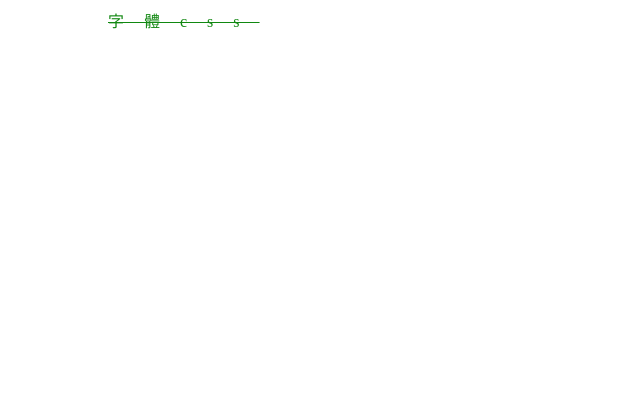
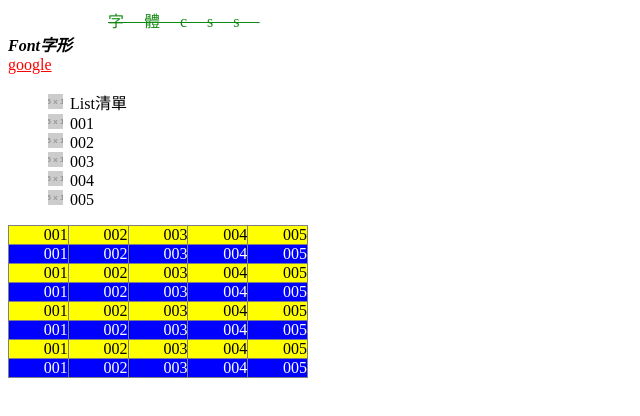
Before and after one commit to Howard0719/3411007077, a plain HTML site: page css_all.html in a window 1280 px wide. Shown: the whole page, without its empty margins (0-640 px from the left). Drawn offline with Linux system fonts and the light colour scheme; placeholder pictures from the web are drawn by us.

Commit message:
Add files via upload

```diff
--- a/css_all.html
+++ b/css_all.html
@@ -38,11 +38,156 @@
         .text_spacing{
             letter-spacing: 20px;
         }
+    /* Front 字形 */
+        /* 字體樣式 */
+        .font_style{
+            /* 正常 /*
+            /* font-style:normal; */
+            /* 粗體 */
+            font-style: italic;
+            /* 傾斜體 */
+            /* font-style:oblique; */
+        }
+        /* 字體粗細 */
+        .font_weight{
+            /* 正常 */
+            /* font-weight: normal; */
+            /* 粗體 */
+            font-weight: bold;
+            /* font-weight 100; */
+        }
+        /* 字體大小 */
+        .font_size{
+            font-size: 30px;
+        }
+        /* 字形 */
+        .font_family{
+            font-family: "標楷體";
+        }
+        /* Link 連結 */
+            /* 未訪問 */
+            a:link{
+                color: red;
+            }
+            /* 訪問過 */
+            a:visited{
+                color: green;
+            }
+            /* 移入 */
+            a:hover{
+                color: yellow;
+            }
+            /* 點下去 */
+            a:active{
+                color: gray;
+            }
+        /* List列表 */
+            .list{
+                /* 類型 */
+                list-style-type: upper-roman;
+                /* 位置 */
+                list-style-position: inside;
+                /* 圖片 */
+                list-style-image: url("https://fakeimg.pl/15x15/");
+            }
+        /* Table表格 */
+            /* 邊框合併 */
+            table{
+                border-collapse: collapse;
+            }
+            /* 水平、垂直對齊 */
+            td{
+                /* 水平 */
+                text-align: right;
+                /* 垂直 */
+                vertical-align: bottom;
+            }
+            /* 偶數行 */
+            tr:nth-child(even){
+                background-color: blue;
+                color: white;
+            }
+            /* 奇數行 */
+            tr:nth-child(odd)
+            {
+                background-color: yellow;
+            }
     </style>
 </head>
 <body>
     <div class="text_color text_align text_line_heigh text_decoration text_indent text_spacing">
         字體css
     </div>
+    <div class="font_style font_weight">
+        Font字形
+    </div>
+    <a href="https://www.google.com.tw">google</a>
+    <ol class="list">
+        <li>List清單</li>
+        <li>001</li>
+        <li>002</li>
+        <li>003</li>
+        <li>004</li>
+        <li>005</li>
+    </ol>
+    <table border="1" width="300" cellspacing="0" cellpadding="0">
+        <tr>
+            <td>001</td>
+            <td>002</td>
+            <td>003</td>
+            <td>004</td>
+            <td>005</td>
+        </tr>
+        <tr>
+            <td>001</td>
+            <td>002</td>
+            <td>003</td>
+            <td>004</td>
+            <td>005</td>
+        </tr>
+        <tr>
+            <td>001</td>
+            <td>002</td>
+            <td>003</td>
+            <td>004</td>
+            <td>005</td>
+        </tr>
+        <tr>
+            <td>001</td>
+            <td>002</td>
+            <td>003</td>
+            <td>004</td>
+            <td>005</td>
+        </tr>
+        <tr>
+            <td>001</td>
+            <td>002</td>
+            <td>003</td>
+            <td>004</td>
+            <td>005</td>
+        </tr>
+        <tr>
+            <td>001</td>
+            <td>002</td>
+            <td>003</td>
+            <td>004</td>
+            <td>005</td>
+        </tr>
+        <tr>
+            <td>001</td>
+            <td>002</td>
+            <td>003</td>
+            <td>004</td>
+            <td>005</td>
+        </tr>
+        <tr>
+            <td>001</td>
+            <td>002</td>
+            <td>003</td>
+            <td>004</td>
+            <td>005</td>
+        </tr>
+    </table>
+
 </body>
 </html>
```
